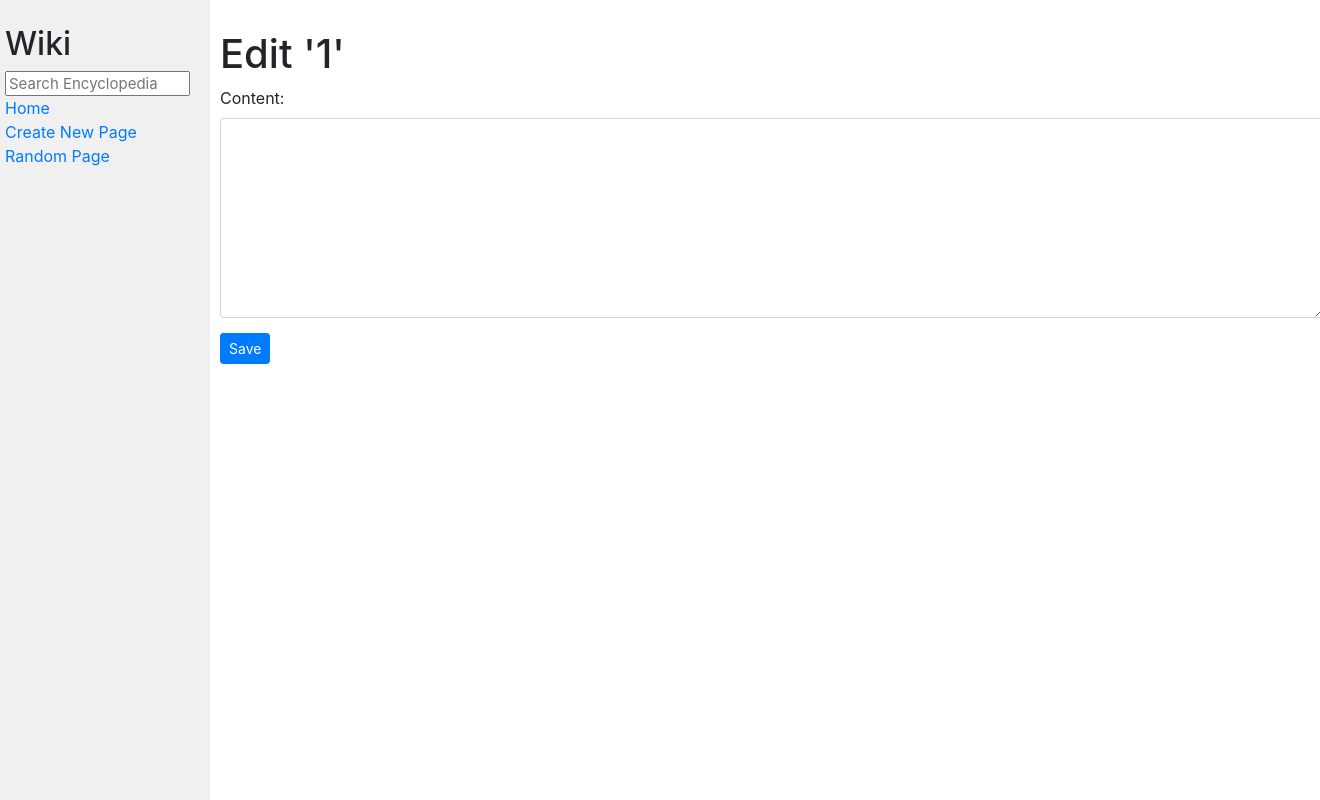
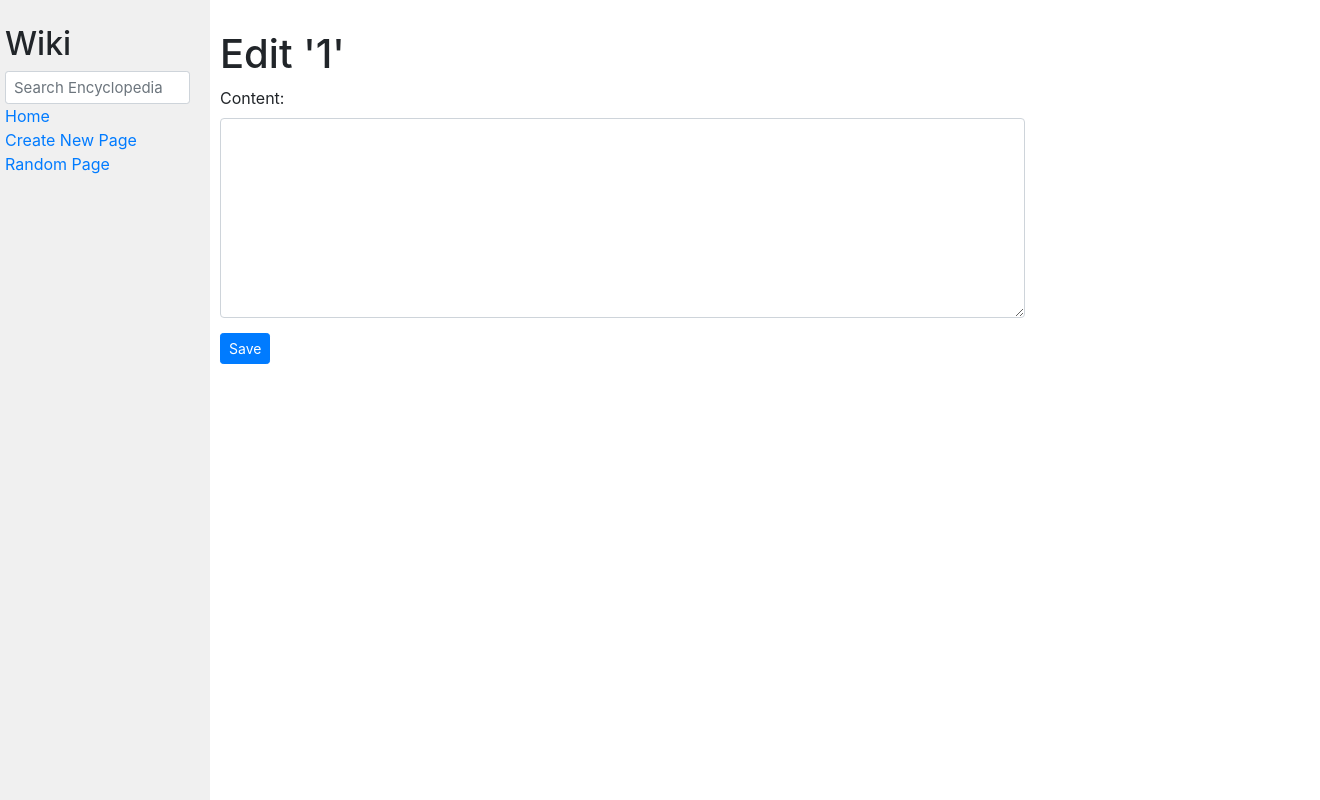
Before and after one commit to rhffcp/project-1, a Django app: page /wiki/1/edit in a window 1320 px wide; the page is wider, and only the part inside the window is pictured. Run offline with Django 3.2, Linux system fonts and the light colour scheme; some libraries are stand-ins or nearby versions.

Commit message:
updated form styles

```diff
--- a/wiki/encyclopedia/templates/encyclopedia/edit.html
+++ b/wiki/encyclopedia/templates/encyclopedia/edit.html
@@ -7,10 +7,13 @@
 {% block body %}
     <h1>Edit '{{ entry_title }}'</h1>
 
-    <form action="{% url 'update' %}" method="post">
-        {% csrf_token %}
-        {{ form }}
-        <input class="btn btn-primary btn-sm" style="margin-top: 15px;" type="submit" value="Save">
-    </form>
+    <div style="margin-right: 300px;">
+        <form action="{% url 'update' %}" method="post">
+            {% csrf_token %}
+            {{ form }}
+            <input class="btn btn-primary btn-sm" style="margin-top: 15px;" type="submit" value="Save">
+        </form>
+    </div>
+
 
 {% endblock %}
--- a/wiki/encyclopedia/templates/encyclopedia/layout.html
+++ b/wiki/encyclopedia/templates/encyclopedia/layout.html
@@ -13,7 +13,7 @@
             <div class="sidebar col-lg-2 col-md-3">
                 <h2>Wiki</h2>
                 <form action="{% url 'search' %}">
-                    <input class="search" type="text" name="q" placeholder="Search Encyclopedia">
+                    <input class="search form-control form-control-sm" type="text" name="q" placeholder="Search Encyclopedia">
                 </form>
                 <div>
                     <a href="{% url 'index' %}">Home</a>
--- a/wiki/encyclopedia/templates/encyclopedia/new.html
+++ b/wiki/encyclopedia/templates/encyclopedia/new.html
@@ -6,7 +6,8 @@
 
 {% block body %}
     <h1>Create New Page</h1>
-    {% if exists == True %}
+    <div style="margin-right: 300px;">
+        {% if exists == True %}
         <div class="alert alert-danger" role="alert">
             "{{ entry_title }}" entry already exists. Click <a href="wiki/{{ entry_title }}" class="alert-link">here</a> to view or edit this entry.
         </div>
@@ -22,6 +23,8 @@
             {{ form }}
             <input class="btn btn-primary btn-sm" style="margin-top: 15px;" type="submit">
         </form>
+    </div>
+
 
     {% endif %}
 
```
